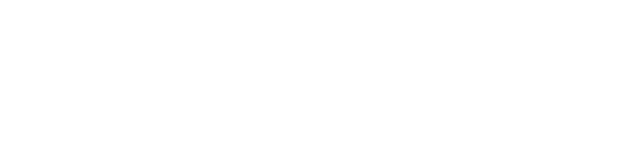
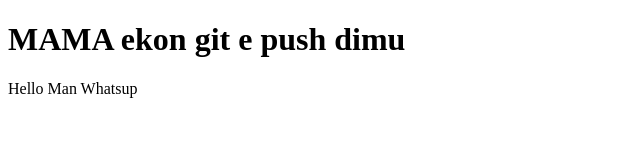
Before and after one commit to Mohammed-Ibrahim-15/my-first-repo, a plain HTML site: page index.html in a window 1280 px wide. Shown: the whole page, without its empty margins (0-640 px from the left). Drawn offline with Linux system fonts and the light colour scheme.

Commit message:
add korsi

```diff
--- a/index.html
+++ b/index.html
@@ -7,6 +7,8 @@
     <title>My First GitHub Repo</title>
 </head>
 <body>
+    <h1>MAMA ekon git e push dimu</h1>
+    <p>Hello Man Whatsup</p>
 
 </body>
 </html>
```
